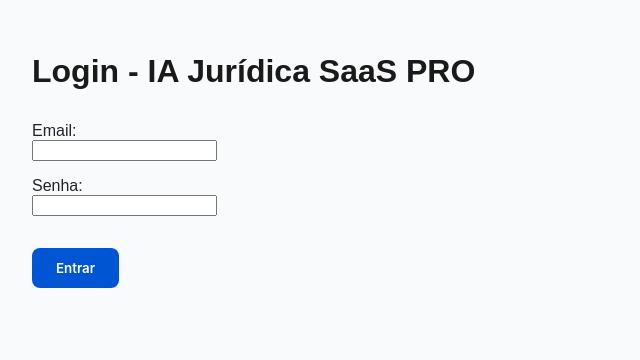
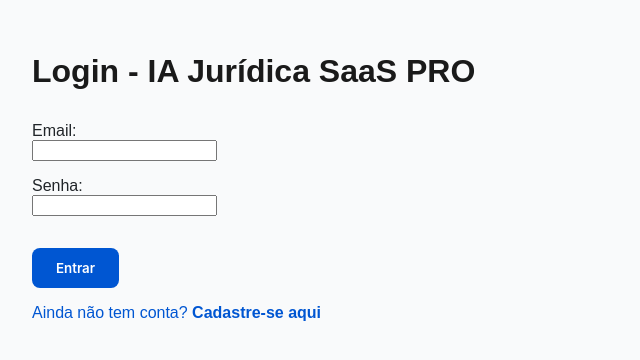
Before and after one commit to aijuridica/ia-juridica-saas-pro, a Next.js app in the folder frontend/: page /login in a window 1280 px wide. Shown: the top 360 px of the page, without its empty margins (0-640 px from the left). Built offline with nearby package versions, Linux system fonts and the light colour scheme.

Commit message:
Update login.js

```diff
--- a/frontend/pages/login.js
+++ b/frontend/pages/login.js
@@ -1,4 +1,6 @@
 import { useState } from 'react';
+import Head from 'next/head';
+import Link from 'next/link';
 
 export default function Login() {
   const [email, setEmail] = useState('');
@@ -36,6 +38,12 @@ export default function Login() {
 
             <button type="submit" style={{ marginTop: '2rem' }}>Entrar</button>
         </form>
+
+        <div style={{ marginTop: '1rem' }}>
+            <Link href="/register">
+                Ainda não tem conta? <b>Cadastre-se aqui</b>
+            </Link>
+        </div>
     </div>
 );
 }
```
Lines whose indentation alone changed are shown as unchanged.
